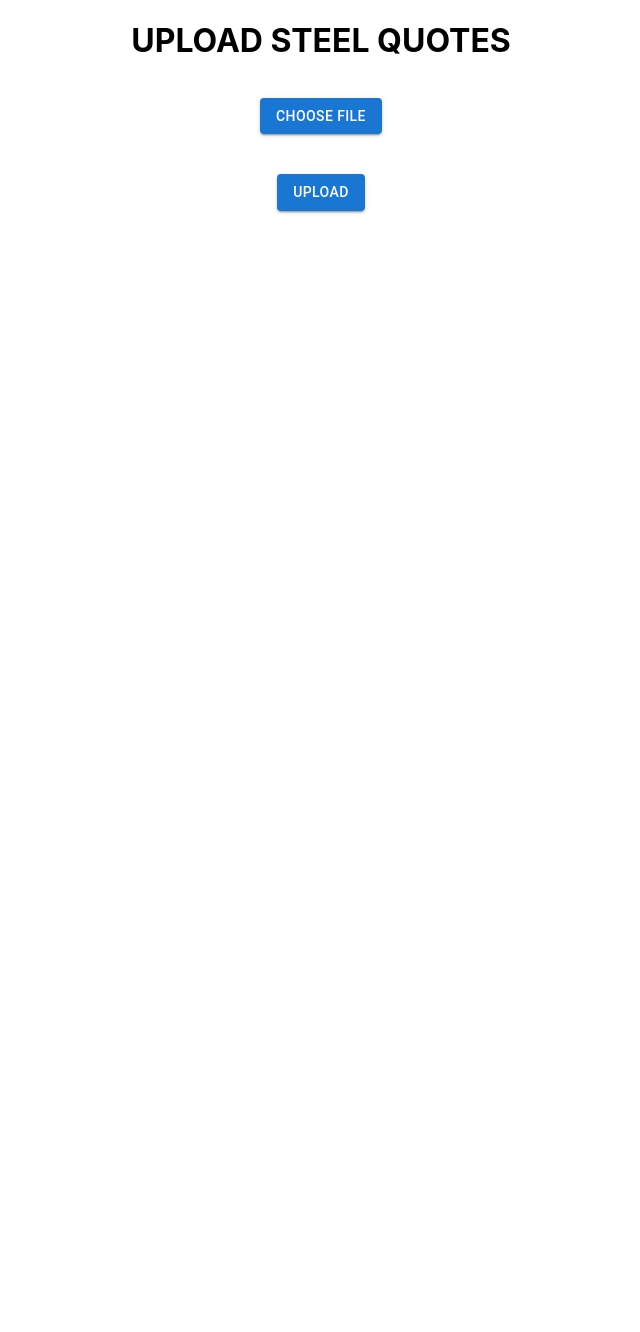
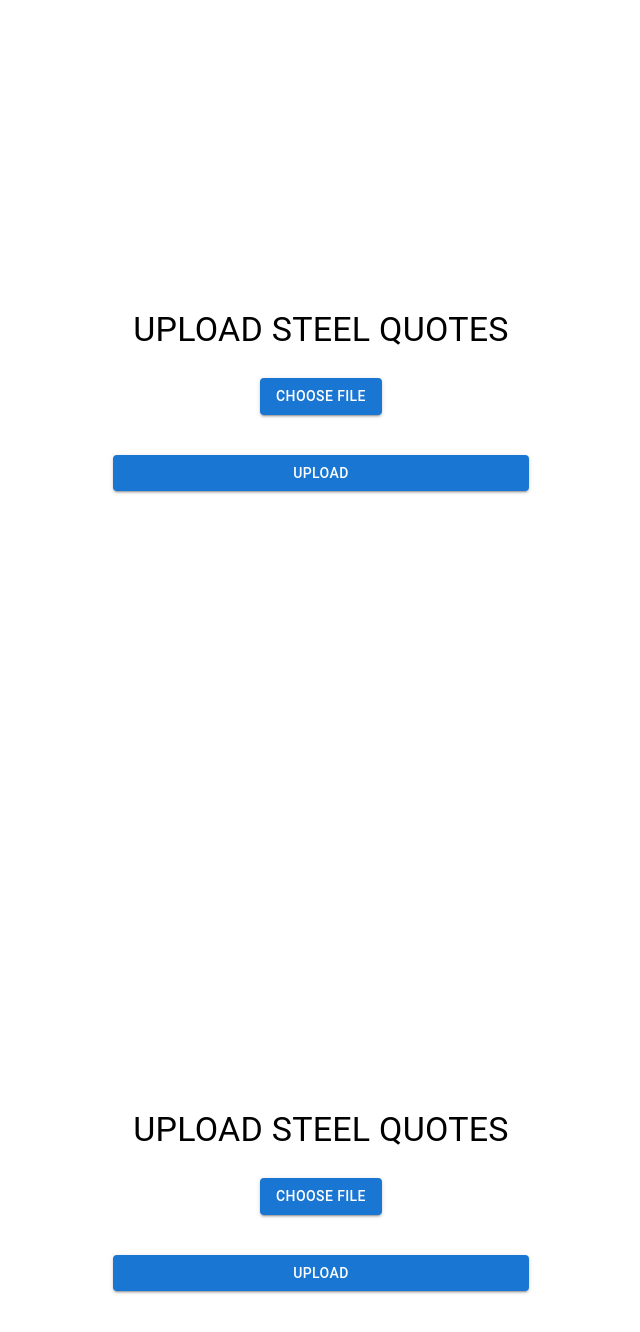
Before and after one commit to macosta2015/SteelsOnline, a React (Create React App) app in the folder frontend/: page / in a window 1280 px wide. Shown: the top 1332 px of the page, without its empty margins (319-959 px from the left). Before the commit the page ends 821 px from the top, so only its background shows below. Built offline with nearby package versions, Linux system fonts and the light colour scheme.

Commit message:
Commit code

```diff
--- a/frontend/src/App.js
+++ b/frontend/src/App.js
@@ -1,7 +1,7 @@
 import './App.css';
 import React, { useState } from 'react';
 import axios from 'axios';
-import { Box, Button, Card, CardMedia, CardContent, Typography, Snackbar } from '@mui/material';
+import { Box, Button, Card, CardMedia, CardContent, Typography, Snackbar, Grid } from '@mui/material';
 import MuiAlert from '@mui/material/Alert';
 
 const Alert = React.forwardRef(function Alert(props, ref) {
@@ -19,13 +19,11 @@ function App() {
   function handleChange(event) {
     const selectedFile = event.target.files[0];
 
-    // File size validation (e.g., max 5MB)
     if (selectedFile.size > 5000000) { // 5MB limit
       setError(new Error('File size should be less than 5MB.'));
       return;
     }
 
-    // File type validation (e.g., only JPEG and PNG allowed)
     if (!['image/jpeg', 'image/png'].includes(selectedFile.type)) {
       setError(new Error('Only JPEG or PNG files are allowed.'));
       return;
@@ -34,7 +32,6 @@ function App() {
     setError(null);
     setFile(selectedFile);
 
-    // Set uploadedFile to display the image preview
     const reader = new FileReader();
     reader.onloadend = () => {
       setUploadedFile(reader.result);
@@ -51,7 +48,7 @@ function App() {
       return;
     }
 
-    setLoading(true); // Start loading indicator
+    setLoading(true);
     const url = 'http://localhost:5001/uploadFile';
     const formData = new FormData();
     formData.append('file', file);
@@ -62,27 +59,22 @@ function App() {
       },
     };
 
-    // Send POST request with the file
     axios.post(url, formData, config)
       .then((response) => {
-        console.log(response.data);
         setUploadedFile(`http://localhost:5001${response.data.file}`);
-        setLoading(false); // Stop loading indicator
-        setOpenSnackbar(true); // Show success message
+        setLoading(false);
+        setOpenSnackbar(true);
       })
       .catch((error) => {
         setLoading(false);
         if (error.response) {
-          console.error("Error uploading file: ", error.response.data);
           setError(new Error('Error uploading file: ' + error.response.data.message));
         } else {
-          console.error("Error uploading file: ", error.message);
           setError(new Error('Error uploading file: ' + error.message));
         }
       });
   }
 
-  // Close the Snackbar
   const handleCloseSnackbar = (event, reason) => {
     if (reason === 'clickaway') {
       return;
@@ -91,9 +83,12 @@ function App() {
   };
 
   return (
-    <div className="App">
+    <Grid container justifyContent="center" alignItems="center" sx={{ height: '100vh', padding: 2 }}>
+      <Grid item xs={12} sm={8} md={6} lg={4}>
         <form onSubmit={handleSubmit}>
-        <h1>UPLOAD STEEL QUOTES</h1>
+          <Typography variant="h4" align="center" gutterBottom>
+            UPLOAD STEEL QUOTES
+          </Typography>
 
           <Box sx={{ display: 'flex', flexDirection: 'column', alignItems: 'center' }}>
             <input
@@ -104,14 +99,14 @@ function App() {
               onChange={handleChange}
             />
             <label htmlFor="upload-file">
-            <Button variant="contained" component="span" sx={{ mt: 2, mb: 2 }}>
+              <Button variant="contained" component="span" sx={{ mt: 2, mb: 2, width: '100%' }}>
                 Choose File
               </Button>
             </label>
 
             {/* Show the uploaded file preview immediately after selection */}
             {uploadedFile && (
-            <Card sx={{ mt: 3, maxWidth: 500, mx: 'auto' }}>
+              <Card sx={{ mt: 3, width: '100%' }}>
                 <CardMedia
                   component="img"
                   height="400"
@@ -127,17 +122,17 @@ function App() {
               </Card>
             )}
 
-          <Button type="submit" variant="contained" color="primary" sx={{ mt: 3 }}>
+            <Button type="submit" variant="contained" color="primary" sx={{ mt: 3, width: '100%' }}>
               Upload
             </Button>
           </Box>
         </form>
 
         {/* Loading indicator */}
-      {loading && <p>Uploading...</p>}
+        {loading && <Typography variant="body1" align="center">Uploading...</Typography>}
 
         {/* Display error message if an error occurs */}
-      {error && <p style={{ color: 'red' }}>Error: {error.message}</p>}
+        {error && <Typography variant="body1" color="error" align="center">Error: {error.message}</Typography>}
 
         {/* Snackbar for success message */}
         <Snackbar open={openSnackbar} autoHideDuration={6000} onClose={handleCloseSnackbar}>
@@ -145,12 +140,12 @@ function App() {
             File uploaded successfully!
           </Alert>
         </Snackbar>
-    </div>
+      </Grid>
+    </Grid>
   );
 }
 
 export default App;
-
 
 
 // import './App.css';
@@ -250,40 +245,42 @@ export default App;
 //       <form onSubmit={handleSubmit}>
 //         <h1>UPLOAD STEEL QUOTES</h1>
 
-//         <input
-//           accept="image/jpeg,image/png"
-//           style={{ display: 'none' }}
-//           id="upload-file"
-//           type="file"
-//           onChange={handleChange}
-//         />
-//         <label htmlFor="upload-file">
-//           <Button variant="contained" color="primary" component="span" sx={{ mt: 2 }}>
-//             Choose File
+//         <Box sx={{ display: 'flex', flexDirection: 'column', alignItems: 'center' }}>
+//           <input
+//             accept="image/jpeg,image/png"
+//             style={{ display: 'none' }}
+//             id="upload-file"
+//             type="file"
+//             onChange={handleChange}
+//           />
+//           <label htmlFor="upload-file">
+//             <Button variant="contained" component="span" sx={{ mt: 2, mb: 2 }}>
+//               Choose File
+//             </Button>
+//           </label>
+
+//           {/* Show the uploaded file preview immediately after selection */}
+//           {uploadedFile && (
+//             <Card sx={{ mt: 3, maxWidth: 500, mx: 'auto' }}>
+//               <CardMedia
+//                 component="img"
+//                 height="400"
+//                 image={uploadedFile}
+//                 alt="Uploaded content"
+//                 sx={{ objectFit: 'cover' }}
+//               />
+//               <CardContent>
+//                 <Typography variant="body1" color="text.secondary">
+//                   Uploaded File Preview
+//                 </Typography>
+//               </CardContent>
+//             </Card>
+//           )}
+
+//           <Button type="submit" variant="contained" color="primary" sx={{ mt: 3 }}>
+//             Upload
 //           </Button>
-//         </label>
-
-//         {/* Show the uploaded file preview immediately after selection */}
-//         {uploadedFile && (
-//           <Card sx={{ mt: 3, maxWidth: 500, mx: 'auto' }}>
-//             <CardMedia
-//               component="img"
-//               height="400"
-//               image={uploadedFile}
-//               alt="Uploaded content"
-//               sx={{ objectFit: 'cover' }}
-//             />
-//             <CardContent>
-//               <Typography variant="body1" color="text.secondary">
-//                 Uploaded File Preview
-//               </Typography>
-//             </CardContent>
-//           </Card>
-//         )}
-
-//         <Button type="submit" variant="contained" color="primary" sx={{ mt: 2 }}>
-//           Upload
-//         </Button>
+//         </Box>
 //       </form>
 
 //       {/* Loading indicator */}
--- a/frontend/src/index.js
+++ b/frontend/src/index.js
@@ -10,6 +10,9 @@ root.render(
   <React.StrictMode>
     {/* <HelperTextAligned /> */}
     <App />
+    <App />
+
+
   </React.StrictMode>
 );
 
```
Lines whose indentation alone changed are shown as unchanged.
